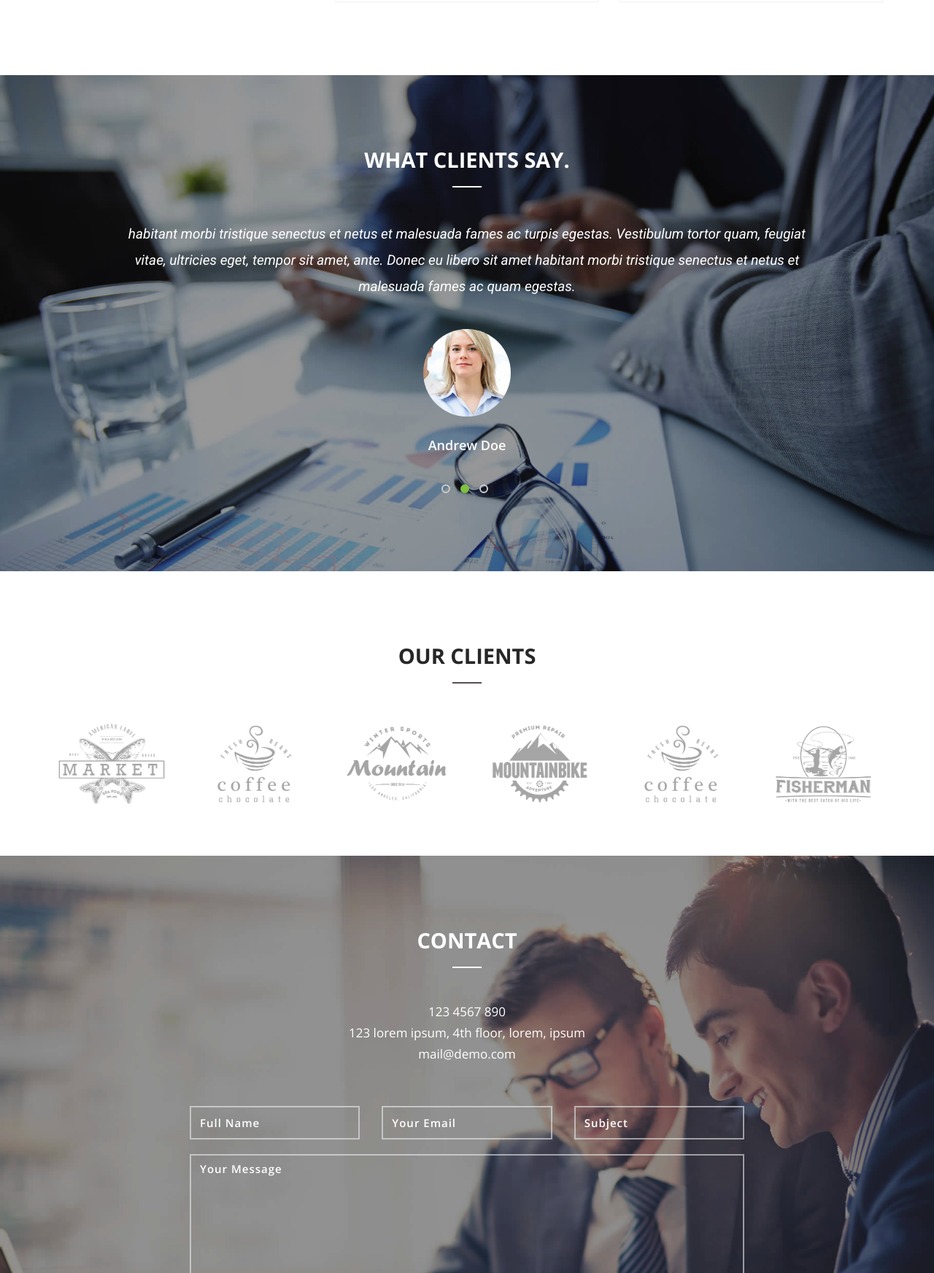
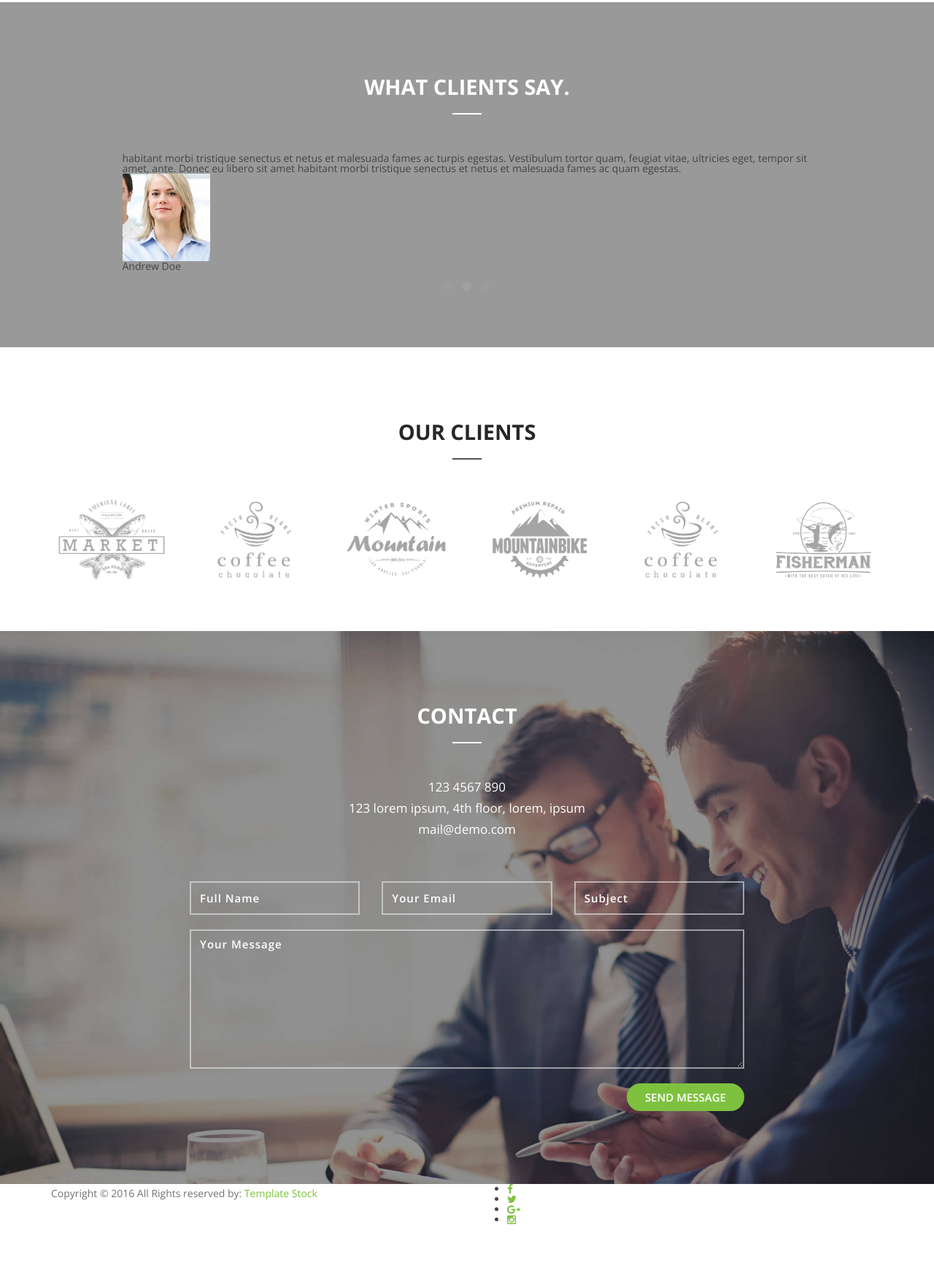
Before and after one commit to joakinnoble/TACUAREMBO, a plain HTML site: page index.html in a window 1280 px wide. Shown: the part 10255-12000 px from the top of the page at 73% size. After the commit the page ends 11944 px from the top, so only its background shows below. Drawn offline with nearby package versions, Linux system fonts and the light colour scheme.

Commit message:
Add files via upload

```diff
--- a/css/style.css
+++ b/css/style.css
@@ -1980,120 +1980,13 @@ ul.timeline {
 }
 
 /*-----------------------------------------------------------------*/
-/* Blog
-/*-----------------------------------------------------------------*/
-
-.blog-post {
-	padding: 0px;
-	background: #FEFDFD;
-	border: 1px solid #F6F3F3;
-	margin-bottom: 30px;
-	box-shadow: 0px 0px 2px 1px rgba(216, 213, 213, 0.14);
-}
-
-.post-desc {
-	padding: 25px 20px;
-}
-
-.post-desc h4 {
-	font-size:15px;
-	line-height:20px;
-	margin-bottom: 8px;
-}
-
-.post-desc h5 {
-    color: #585957;
-    font-size: 13px;
-    font-weight: 700;
-    text-shadow: 0px 0px 1px #E0D6D6;
-    font-style: italic;
-}
-
-.post-media {
-	overflow: hidden;
-	max-height: 360px;
-}
-.post-media img {
-	max-width:100%;
-	height:auto;
-}
-
-.post-blog .btn {
-	text-transform: uppercase;
-	margin-top: 15px;
-}
-
-
-/*-----------------------------------------------------------------*/
-/* Testimonial
-/*-----------------------------------------------------------------*/
-
-
-#testimonials {
-	background:url(../images/parallax/testimonials.jpg) no-repeat;
-}
-
-#testimonials {
-	color:#fff;
-	position:relative;
-	padding:100px 0px;
-}
-
-#testimonials .container {
-	position:relative;
-}
-
-#testimonials .items {
-	margin-bottom: 30px;
-	margin-top:-7px;
-	color:#fff;
-	text-align:center;
-}
-
-#testimonials .testimonial-pic {
-	margin: 10px 0px;
-	width: 120px;
-	height: 120px;
-	border-radius: 50%;
-}
-
-#testimonials .desc {
-	font-size:19px;
-	line-height: 36px;
-	margin-bottom: 30px;
-	font-style: italic;
-	font-family: "Roboto";
-}
-
-#testimonials .name {
-	color:#FFF;
-	font-weight: 600;
-	margin-top:20px;
-	font-size: 18px;
-}
-
-#testimonials .owl-controls .owl-page span {
-	background:none;
-	display: block;
-	margin: 5px 4px;
-	opacity: 1;
-	width:12px;
-	height:12px;
-	margin-right:10px;
-	border:2px solid #ccc;
-}
-
-#testimonials .owl-controls .owl-page.active span {
-	background:#7EC13F;
-	border-color:#7EC13F;
-}
 
 /*-----------------------------------------------------------------*/
 /* Client Logo Carousel
 /*-----------------------------------------------------------------*/
 
 #clients {
-	background:#FFF;
+	background:rgba(255, 255, 255, 0.374);
 	text-align:center;
 }
 
@@ -2810,54 +2703,9 @@ li.comment ol.comment-sub {
     color: #FFF;
 }
 
-footer {
-	padding: 17px 0px 10px;
-	background: #1C1C1C;
-}
-
-.copyright {
-	margin-top: 15px;
-}
-
-.copyright p{
-	color:#CCC;
-}
-
-.social-icons {
-	width: 100%;
-	display: block;
-	overflow: hidden;
-	text-align:right;
-}
-
-.social-icons ul {
-	margin:0px;
-	padding:0px;
-}
-
-.social-icons ul li {
-	list-style:none;
-	display:inline-block;
-}
-
-.social-icons ul li a {
-	color: #A7A4A4;
-	margin-right:10px;
-	font-size: 16px;
-	line-height: 50px;
-	text-align: center;
-	position: relative;
-	display: inline-block;
-	-webkit-transition: all 0.3s ease-in-out;
-	-moz-transition: all 0.3s ease-in-out;
-	-ms-transition: all 0.3s ease-in-out;
-	-o-transition: all 0.3s ease-in-out;
-	transition: all 0.3s ease-in-out;
-}
-
-.social-icons ul li a:hover {
-	color:#FFF;
-}
+
+
+
 
  @media (min-width: 992px) and (max-width: 1024px) {
 
```
